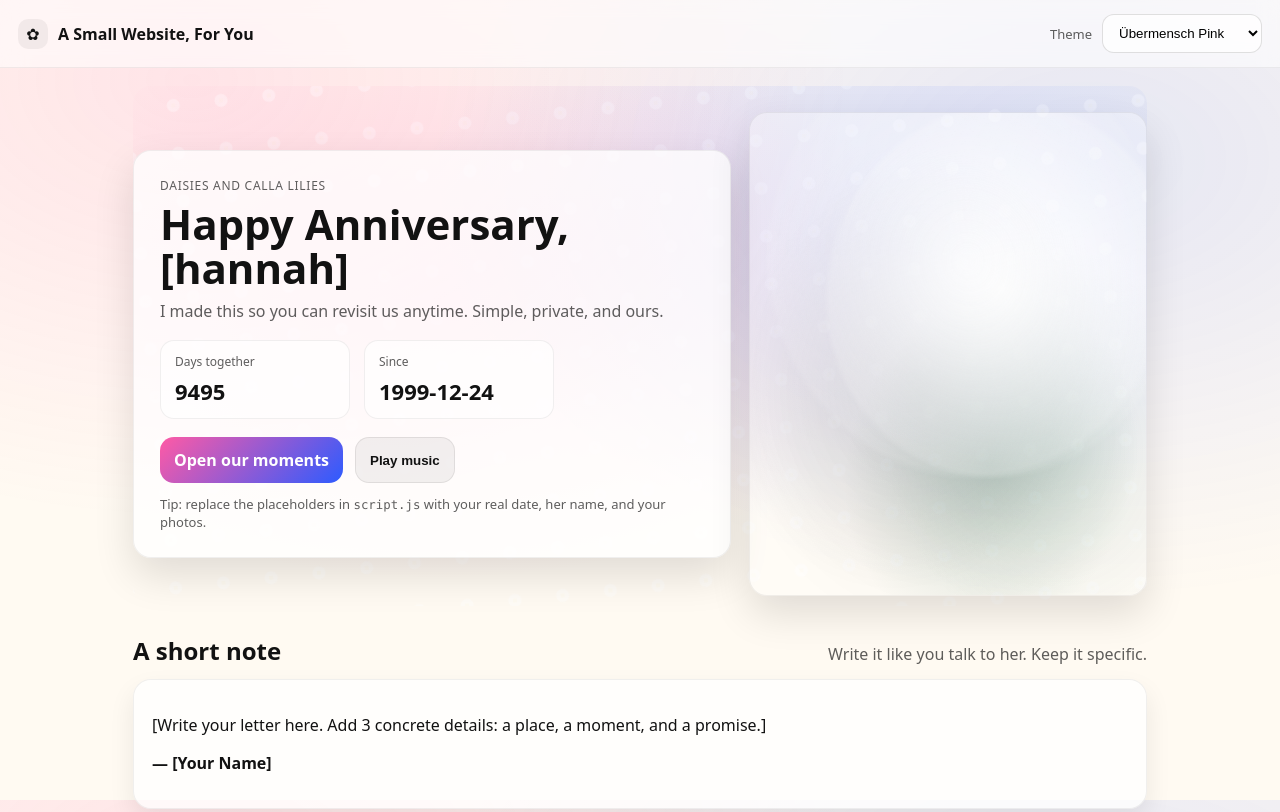
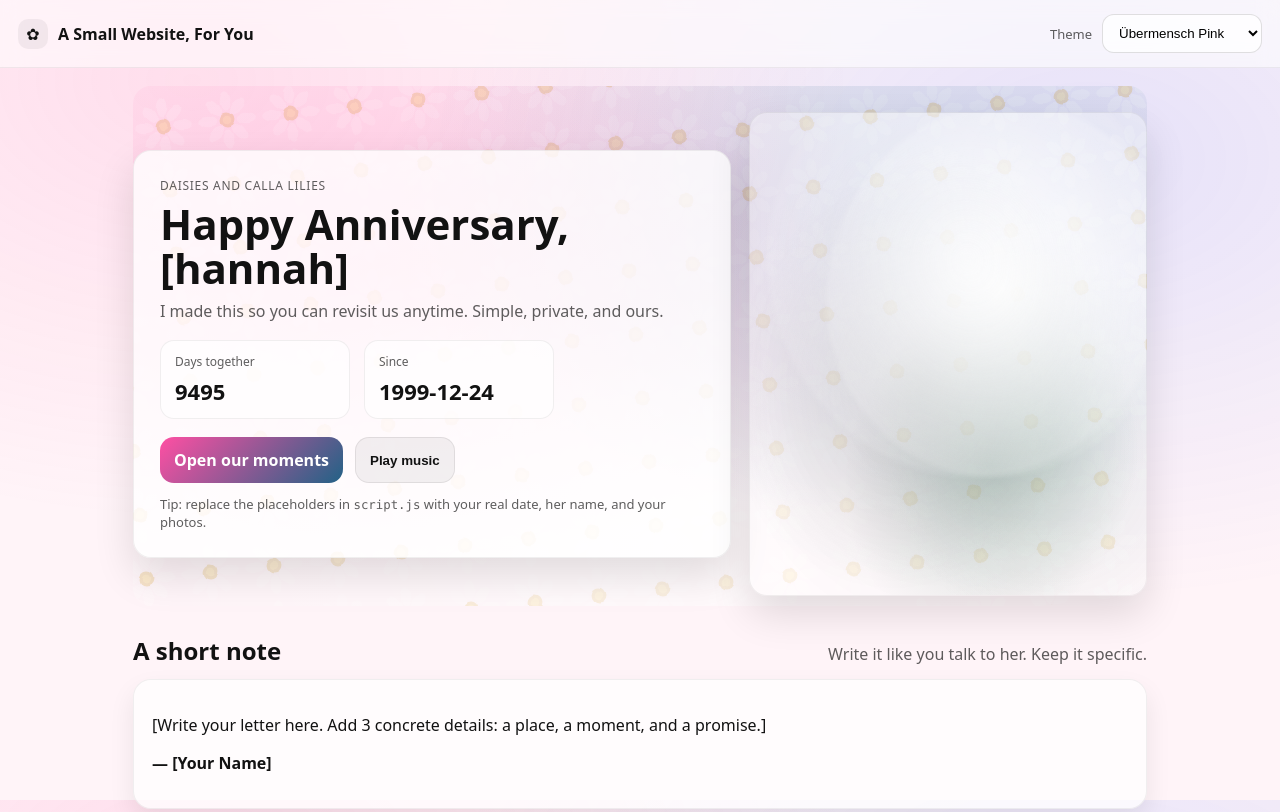
Before and after one commit to danieltohjx/Birthday, a plain HTML site: page index.html in a window 1280 px wide. Shown: the top 812 px of the page. Drawn offline with Linux system fonts and the light colour scheme.

Commit message:
Add daisy and calla SVGs + Übermensch palette themes

```diff
--- a/styles.css
+++ b/styles.css
@@ -3,11 +3,56 @@
   --surface: rgba(255,255,255,0.78);
   --text: #121212;
   --muted: rgba(18,18,18,0.68);
+  --brand-blue: #226286;  /* Blumine */
+  --brand-gold: #d59500;  /* Buddha Gold */
 
-  --accent: #ff5aa5;    /* pink default */
-  --accent2: #2d5bff;   /* blue pop */
-  --accent3: #ff2a2a;   /* red punch */
+  --daisy-url: url("assets/svg/daisy.svg");
+  --calla-url: url("assets/svg/calla.svg");
+
+  /* default: Übermensch Pink */
+  --accent: #ff4fa3;
+  --accent2: var(--brand-blue);
+  --accent3: #ff2a2a;
   --stem: #2e6b4f;
+
+  --shadow: 0 18px 40px rgba(0,0,0,0.12);
+  --radius: 18px;
+
+  --daisy-url: url("assets/svg/daisy.svg");
+  --calla-url: url("assets/svg/calla.svg");
+}
+
+[data-theme="pink"]{
+  --bg: #fff4f8;
+  --surface: rgba(255,255,255,0.80);
+  --accent: #ff4fa3;
+  --accent2: var(--brand-blue);
+  --accent3: var(--brand-gold);
+}
+
+[data-theme="blue"]{
+  --bg: #f3fbff;
+  --surface: rgba(255,255,255,0.80);
+  --accent: var(--brand-blue);
+  --accent2: #6aa8ff;
+  --accent3: var(--brand-gold);
+}
+
+[data-theme="red"]{
+  --bg: #fff5f5;
+  --surface: rgba(255,255,255,0.80);
+  --accent: #ff2a2a;
+  --accent2: var(--brand-blue);
+  --accent3: var(--brand-gold);
+}
+
+[data-theme="white"]{
+  --bg: #ffffff;
+  --surface: rgba(250,250,250,0.86);
+  --accent: #111111;
+  --accent2: var(--brand-blue);
+  --accent3: var(--brand-gold);
+
 
   --shadow: 0 18px 40px rgba(0,0,0,0.12);
   --radius: 18px;
@@ -112,23 +157,36 @@ main{ max-width: 1050px; margin: 0 auto; padding: 18px; }
   content:"";
   position:absolute;
   inset:-40px;
-  opacity: 0.42;
-  background:
-    radial-gradient(circle at 12px 12px, rgba(255,255,255,0.95) 0 6px, transparent 7px),
-    radial-gradient(circle at 12px 12px, rgba(255,210,0,0.9) 0 2.2px, transparent 2.3px);
-  background-size: 48px 48px;
-  filter: blur(0.2px);
+  opacity: 0.22;
+  background-image: var(--daisy-url);
+  background-repeat: repeat;
+  background-size: 64px 64px;
   transform: rotate(-6deg);
 }
 
-/* Soft color wash */
 .hero-bg::after{
   content:"";
   position:absolute;
   inset:0;
   background:
-    radial-gradient(900px 520px at 30% 40%, rgba(255,90,165,0.18), transparent 55%),
-    radial-gradient(900px 520px at 75% 30%, rgba(45,91,255,0.14), transparent 55%);
+    radial-gradient(900px 520px at 25% 35%, color-mix(in srgb, var(--accent) 22%, transparent), transparent 58%),
+    radial-gradient(900px 520px at 75% 25%, color-mix(in srgb, var(--accent2) 18%, transparent), transparent 58%),
+    radial-gradient(1100px 700px at 50% 90%, rgba(255,255,255,0.55), transparent 55%);
+}
+
+.calla{
+  position: relative;
+  z-index: 1;
+  border-radius: var(--radius);
+  background:
+    linear-gradient(180deg, rgba(255,255,255,0.50), rgba(255,255,255,0.25)),
+    var(--calla-url);
+  background-repeat: no-repeat;
+  background-position: center;
+  background-size: cover;
+  border: 1px solid rgba(0,0,0,0.06);
+  box-shadow: var(--shadow);
+  overflow:hidden;
 }
 
 .hero-card{
```
Also changed, not shown: assets/svg/calla.svg (added), assets/svg/daisy.svg (added).
